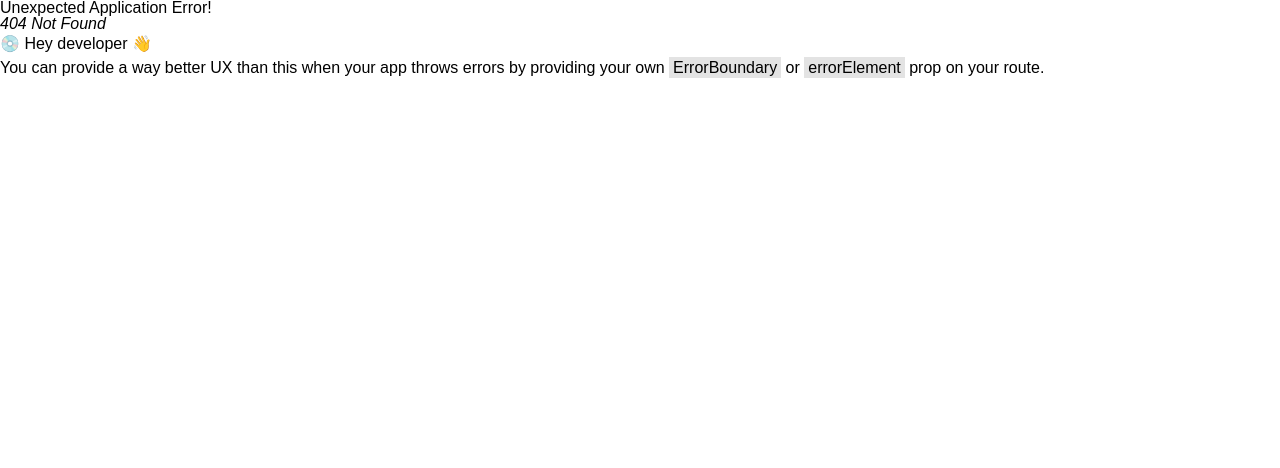
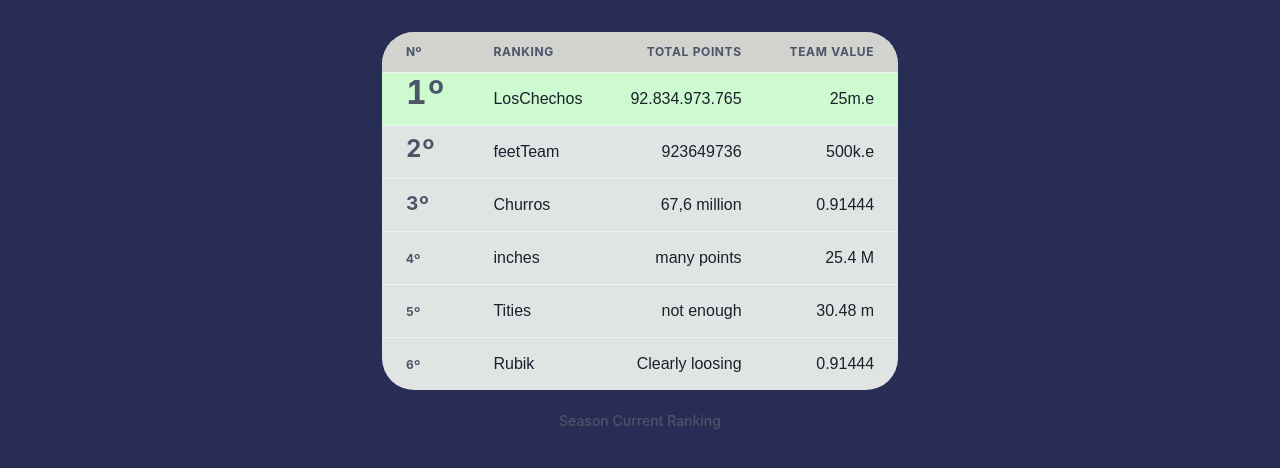
Before and after one commit to proyecto-esports/esports-project-frontend, a React (Vite) app: page /ranking in a window 1280 px wide. Before the commit this address had no page. Shown: the top 468 px of the page. Built offline with nearby package versions, Linux system fonts and the light colour scheme.

Commit message:
Ranking Page; to componetize

```diff
--- /dev/null
+++ b/src/components/UI/BoxFlex.jsx
@@ -0,0 +1,19 @@
+import { Box } from '@chakra-ui/react';
+import React from 'react';
+
+const BoxFlex = ({ children }) => {
+  return (
+    <Box
+      display="flex"
+      alignItems="center"
+      flexDirection="column"
+      bg="#272d54"
+      w="100vw"
+      h="100vh"
+    >
+      {children}
+    </Box>
+  );
+};
+
+export default BoxFlex;
--- a/src/main.jsx
+++ b/src/main.jsx
@@ -6,6 +6,7 @@ import { ThemeProvider } from 'styled-components';
 import GlobalStyle from './GlobalStyle';
 import Home from './routes/Home';
 import Login from './routes/Login';
+import Ranking from './routes/Ranking';
 import Register from './routes/Register';
 import Root from './routes/Root';
 import theme from './theme';
@@ -27,6 +28,10 @@ const router = createBrowserRouter([
         path: '/register',
         element: <Register />,
       },
+      {
+        path: '/ranking',
+        element: <Ranking />,
+      },
     ],
   },
 ]);
--- a/src/routes/Login.jsx
+++ b/src/routes/Login.jsx
@@ -17,6 +17,8 @@ import {
 } from '@chakra-ui/react';
 import { useState } from 'react';
 import { NavLink } from 'react-router-dom';
+
+import BoxFlex from '../components/UI/BoxFlex';
 
 const Login = () => {
   const [show, setShow] = useState(false);
@@ -50,14 +52,7 @@ const Login = () => {
   const isError = gmail === '' || password === '';
 
   return (
-    <Box
-      display="flex"
-      alignItems="center"
-      flexDirection="column"
-      bg="#272d54"
-      w="100vw"
-      h="100vh"
-    >
+    <BoxFlex>
       <Image
         src="https://res.cloudinary.com/dlqo06xcs/image/upload/v1670349592/LOGO_gbbhqo.png"
         alt="E-Tactic"
@@ -128,7 +123,7 @@ const Login = () => {
           </NavLink>
         </Text>
       </Stack>
-    </Box>
+    </BoxFlex>
   );
 };
 
--- /dev/null
+++ b/src/routes/Ranking.jsx
@@ -0,0 +1,73 @@
+import {
+  Table,
+  TableCaption,
+  TableContainer,
+  Tbody,
+  Td,
+  Th,
+  Thead,
+  Tr,
+} from '@chakra-ui/react';
+import React from 'react';
+
+import BoxFlex from '../components/UI/BoxFlex';
+
+const Ranking = () => {
+  return (
+    <BoxFlex>
+      <TableContainer m="2rem" borderRadius="2rem">
+        <Table variant="simple" backgroundColor="#e0e5e4" borderRadius="2rem">
+          <TableCaption>Season Current Ranking</TableCaption>
+          <Thead backgroundColor="#D2D2CF">
+            <Tr>
+              <Th>Nº</Th>
+              <Th>RANKING</Th>
+              <Th isNumeric>TOTAL POINTS</Th>
+              <Th isNumeric>TEAM VALUE</Th>
+            </Tr>
+          </Thead>
+          <Tbody>
+            <Tr backgroundColor="#cefad0">
+              <Th fontSize="2rem">1º</Th>
+              <Td>LosChechos</Td>
+              <Td isNumeric>92.834.973.765</Td>
+              <Td isNumeric>25m.e</Td>
+            </Tr>
+            <Tr>
+              <Th fontSize="1.5rem">2º</Th>
+              <Td>feetTeam</Td>
+              <Td isNumeric>923649736</Td>
+              <Td isNumeric>500k.e</Td>
+            </Tr>
+            <Tr>
+              <Th fontSize="1.2rem">3º</Th>
+              <Td>Churros</Td>
+              <Td isNumeric>67,6 million</Td>
+              <Td isNumeric>0.91444</Td>
+            </Tr>
+            <Tr>
+              <Th>4º</Th>
+              <Td>inches</Td>
+              <Td isNumeric>many points</Td>
+              <Td isNumeric>25.4 M</Td>
+            </Tr>
+            <Tr>
+              <Th>5º</Th>
+              <Td>Tities</Td>
+              <Td isNumeric>not enough</Td>
+              <Td isNumeric>30.48 m</Td>
+            </Tr>
+            <Tr borderBottom="hidden">
+              <Th>6º</Th>
+              <Td>Rubik</Td>
+              <Td isNumeric>Clearly loosing</Td>
+              <Td isNumeric>0.91444</Td>
+            </Tr>
+          </Tbody>
+        </Table>
+      </TableContainer>
+    </BoxFlex>
+  );
+};
+
+export default Ranking;
--- a/src/routes/Register.jsx
+++ b/src/routes/Register.jsx
@@ -1,6 +1,5 @@
 import { AtSignIcon, UnlockIcon } from '@chakra-ui/icons';
 import {
-  Box,
   Button,
   FormControl,
   Image,
@@ -13,6 +12,7 @@ import { useState } from 'react';
 import { useForm } from 'react-hook-form';
 import { useNavigate } from 'react-router-dom';
 
+import BoxFlex from '../components/UI/BoxFlex.jsx';
 import { API } from '../services/API.js';
 
 const Register = () => {
@@ -38,14 +38,7 @@ const Register = () => {
   };
 
   return (
-    <Box
-      display="flex"
-      alignItems="center"
-      flexDirection="column"
-      bg="#272d54"
-      w="100vw"
-      h="100vh"
-    >
+    <BoxFlex>
       <Image
         src="https://res.cloudinary.com/dlqo06xcs/image/upload/v1670349592/LOGO_gbbhqo.png"
         alt="E-Tactic"
@@ -111,7 +104,7 @@ const Register = () => {
           </Button>
         </FormControl>
       </form>
-    </Box>
+    </BoxFlex>
   );
 };
 
```
Also changed, not shown: 1 other file (tests, documents, lock files or other folders).
